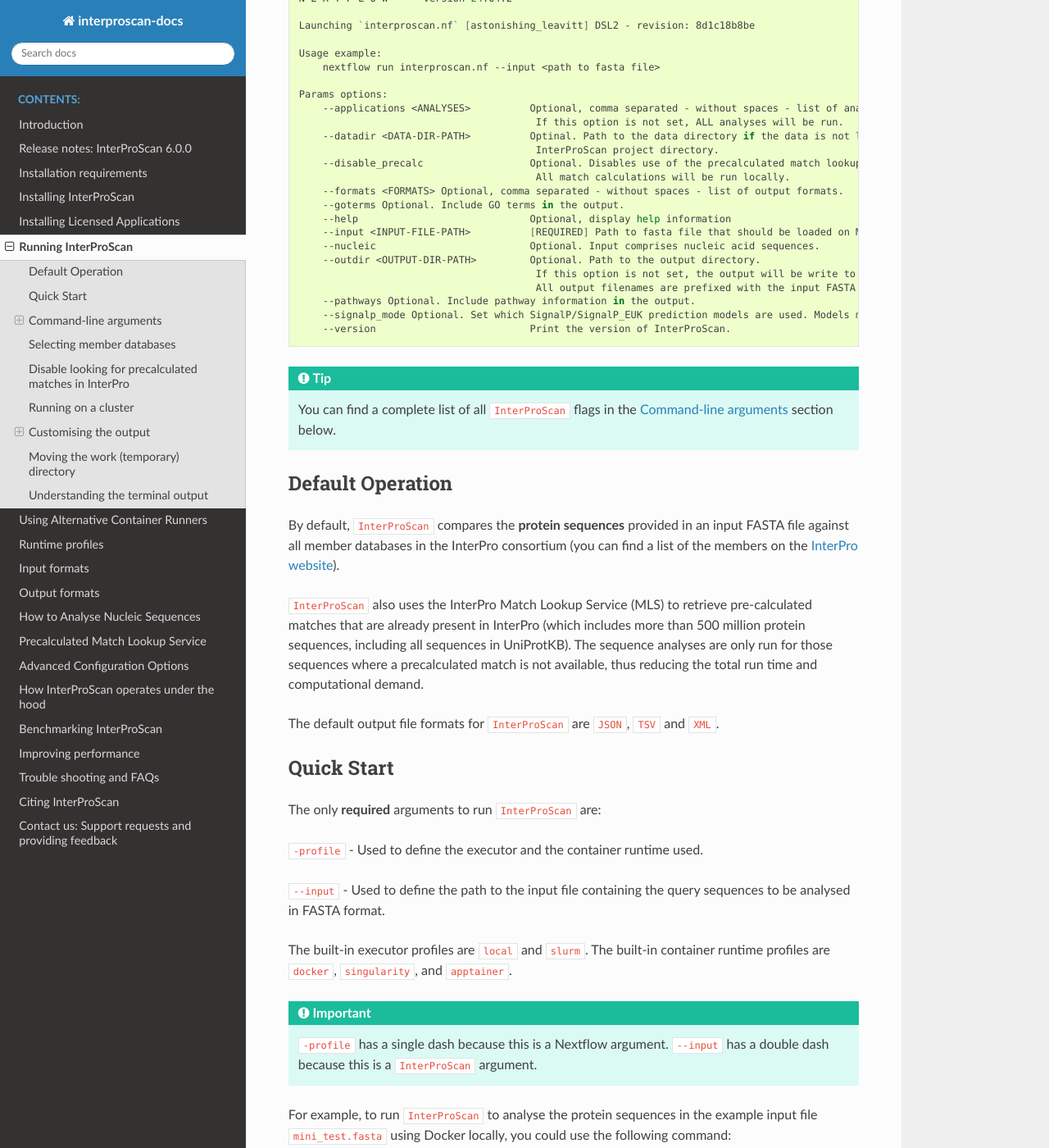
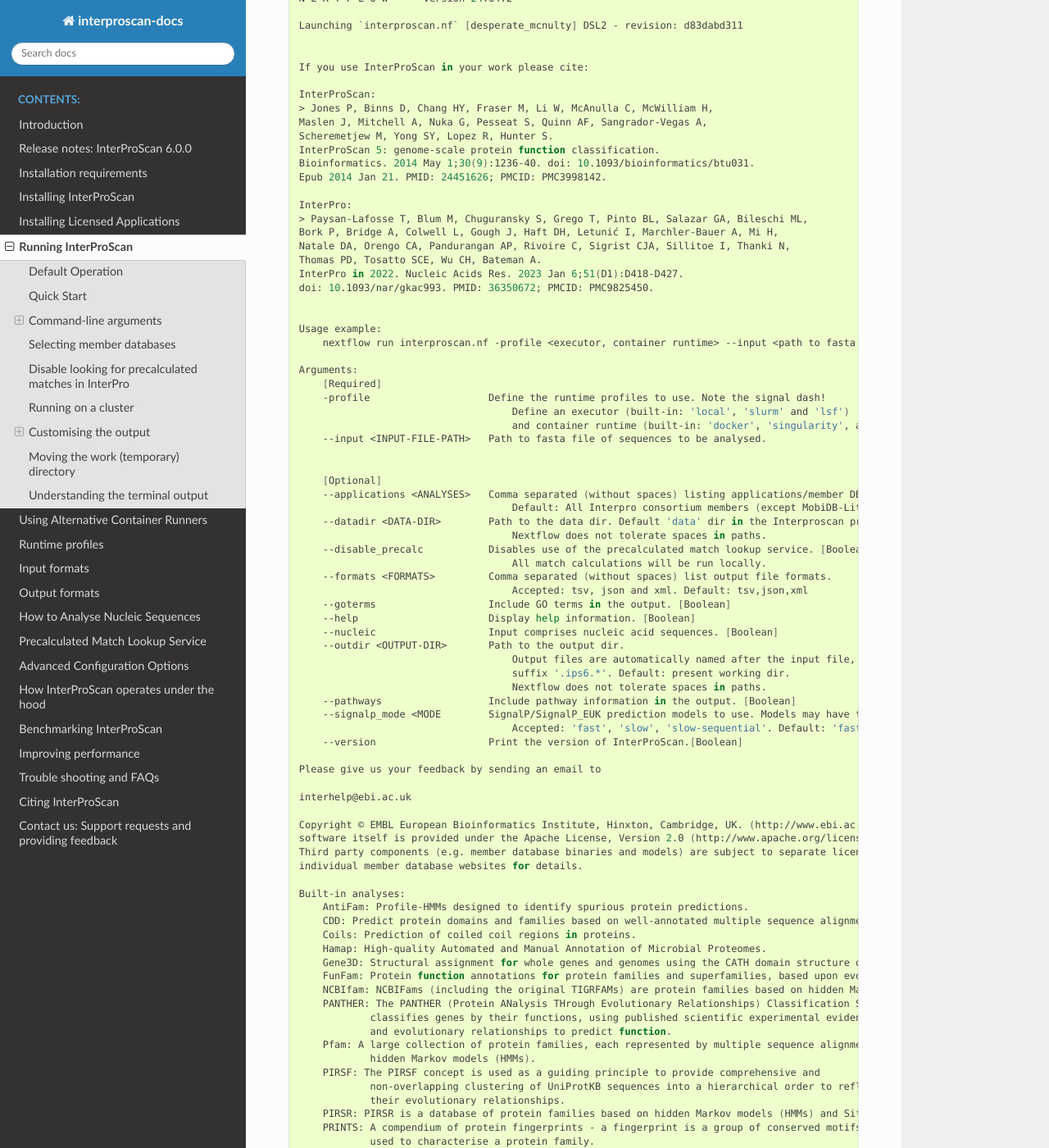
Before and after one commit to ebi-pf-team/interproscan-docs, a Sphinx documentation site: the page built from docs/HowToRun.rst, in a window 1280 px wide and 1400 px high, scrolled down 592 px. Shown: the whole window at 82% size. Built offline with Sphinx 7.4.7 and the Read the Docs theme 2.0.0, drawn with Linux system fonts in a browser that asks for light colours; some of the changed text lies outside the part shown.

Commit message:
update help msg

```diff
--- a/docs/HowToRun.rst
+++ b/docs/HowToRun.rst
@@ -23,29 +23,105 @@
 
     N E X T F L O W   ~  version 24.04.2
 
-    Launching `interproscan.nf` [astonishing_leavitt] DSL2 - revision: 8d1c18b8be
+    Launching `interproscan.nf` [desperate_mcnulty] DSL2 - revision: d83dabd311
+
+
+    If you use InterProScan in your work please cite:
+
+    InterProScan:
+    > Jones P, Binns D, Chang HY, Fraser M, Li W, McAnulla C, McWilliam H,
+    Maslen J, Mitchell A, Nuka G, Pesseat S, Quinn AF, Sangrador-Vegas A,
+    Scheremetjew M, Yong SY, Lopez R, Hunter S.
+    InterProScan 5: genome-scale protein function classification.
+    Bioinformatics. 2014 May 1;30(9):1236-40. doi: 10.1093/bioinformatics/btu031.
+    Epub 2014 Jan 21. PMID: 24451626; PMCID: PMC3998142.
+
+    InterPro:
+    > Paysan-Lafosse T, Blum M, Chuguransky S, Grego T, Pinto BL, Salazar GA, Bileschi ML,
+    Bork P, Bridge A, Colwell L, Gough J, Haft DH, Letunić I, Marchler-Bauer A, Mi H,
+    Natale DA, Orengo CA, Pandurangan AP, Rivoire C, Sigrist CJA, Sillitoe I, Thanki N,
+    Thomas PD, Tosatto SCE, Wu CH, Bateman A.
+    InterPro in 2022. Nucleic Acids Res. 2023 Jan 6;51(D1):D418-D427.
+    doi: 10.1093/nar/gkac993. PMID: 36350672; PMCID: PMC9825450.
+
 
     Usage example:
-        nextflow run interproscan.nf --input <path to fasta file>
+        nextflow run interproscan.nf -profile <executor, container runtime> --input <path to fasta file>
 
-    Params options:
-        --applications <ANALYSES>          Optional, comma separated - without spaces - list of analysis methods (i.e. member databases/applications).
-                                            If this option is not set, ALL analyses will be run.
-        --datadir <DATA-DIR-PATH>          Optinal. Path to the data directory if the data is not located in the
-                                            InterProScan project directory.
-        --disable_precalc                  Optional. Disables use of the precalculated match lookup service.
-                                            All match calculations will be run locally.
-        --formats <FORMATS> Optional, comma separated - without spaces - list of output formats.
-        --goterms Optional. Include GO terms in the output.
-        --help                             Optional, display help information
-        --input <INPUT-FILE-PATH>          [REQUIRED] Path to fasta file that should be loaded on Master startup.
-        --nucleic                          Optional. Input comprises nucleic acid sequences.
-        --outdir <OUTPUT-DIR-PATH>         Optional. Path to the output directory.
-                                            If this option is not set, the output will be write to the current working dir.
-                                            All output filenames are prefixed with the input FASTA filename.
-        --pathways Optional. Include pathway information in the output.
-        --signalp_mode Optional. Set which SignalP/SignalP_EUK prediction models are used. Models may have to be installed. Accepted: 'fast', 'slow', 'slow-sequential'. Default: 'fast'.
-        --version                          Print the version of InterProScan.
+    Arguments:
+        [Required]
+        -profile                    Define the runtime profiles to use. Note the signal dash!
+                                        Define an executor (built-in: 'local', 'slurm' and 'lsf')
+                                        and container runtime (built-in: 'docker', 'singularity', and 'apptainer')
+        --input <INPUT-FILE-PATH>   Path to fasta file of sequences to be analysed.
+
+
+        [Optional]
+        --applications <ANALYSES>   Comma separated (without spaces) listing applications/member DBs to run.
+                                        Default: All Interpro consortium members (except MobiDB-Lite) will run.
+        --datadir <DATA-DIR>        Path to the data dir. Default 'data' dir in the Interproscan project dir.
+                                        Nextflow does not tolerate spaces in paths.
+        --disable_precalc           Disables use of the precalculated match lookup service. [Boolean]
+                                        All match calculations will be run locally.
+        --formats <FORMATS>         Comma separated (without spaces) list output file formats.
+                                        Accepted: tsv, json and xml. Default: tsv,json,xml
+        --goterms                   Include GO terms in the output. [Boolean]
+        --help                      Display help information. [Boolean]
+        --nucleic                   Input comprises nucleic acid sequences. [Boolean]
+        --outdir <OUTPUT-DIR>       Path to the output dir.
+                                        Output files are automatically named after the input file, with the
+                                        suffix '.ips6.*'. Default: present working dir.
+                                        Nextflow does not tolerate spaces in paths.
+        --pathways                  Include pathway information in the output. [Boolean]
+        --signalp_mode <MODE        SignalP/SignalP_EUK prediction models to use. Models may have to be installed.
+                                        Accepted: 'fast', 'slow', 'slow-sequential'. Default: 'fast'.
+        --version                   Print the version of InterProScan.[Boolean]
+
+    Please give us your feedback by sending an email to
+
+    interhelp@ebi.ac.uk
+
+    Copyright © EMBL European Bioinformatics Institute, Hinxton, Cambridge, UK. (http://www.ebi.ac.uk) The InterProScan
+    software itself is provided under the Apache License, Version 2.0 (http://www.apache.org/licenses/LICENSE-2.0.html).
+    Third party components (e.g. member database binaries and models) are subject to separate licensing - please see the
+    individual member database websites for details.
+
+    Built-in analyses:
+        AntiFam: Profile-HMMs designed to identify spurious protein predictions.
+        CDD: Predict protein domains and families based on well-annotated multiple sequence alignment models.
+        Coils: Prediction of coiled coil regions in proteins.
+        Hamap: High-quality Automated and Manual Annotation of Microbial Proteomes.
+        Gene3D: Structural assignment for whole genes and genomes using the CATH domain structure database.
+        FunFam: Protein function annotations for protein families and superfamilies, based upon evolutionary relationships
+        NCBIfam: NCBIFams (including the original TIGRFAMs) are protein families based on hidden Markov models (HMMs).
+        PANTHER: The PANTHER (Protein ANalysis THrough Evolutionary Relationships) Classification System
+                classifies genes by their functions, using published scientific experimental evidence
+                and evolutionary relationships to predict function.
+        Pfam: A large collection of protein families, each represented by multiple sequence alignments and
+                hidden Markov models (HMMs).
+        PIRSF: The PIRSF concept is used as a guiding principle to provide comprehensive and
+                non-overlapping clustering of UniProtKB sequences into a hierarchical order to reflect
+                their evolutionary relationships.
+        PIRSR: PIRSR is a database of protein families based on hidden Markov models (HMMs) and Site Rules.
+        PRINTS: A compendium of protein fingerprints - a fingerprint is a group of conserved motifs
+                used to characterise a protein family.
+        ProSite_Patterns: Documentation entries describing protein domains, families and functional sites.
+                PROSITE patterns are simple, descriptive motifs representing conserved sequences.
+        ProSite_Profiles: Documentation entries describing protein domains, families and functional sites.
+                PROSITE profiles are detailed, position-specific scoring matrices that offer a more sensitive
+                and comprehensive means of identifying and classifying protein domains and families.
+        SFLD: SFLD is a database of protein families based on hidden Markov models (HMMs).
+        SUPERFAMILY: SUPERFAMILY is a database of structural and functional annotations for all proteins and genomes.
+        SMART: SMART allows the identification and analysis of domain architectures based on hidden Markov models (HMMs).
+
+    Licensed analyses (require additional installation steps):
+        DeepTMHMM: Coming Soon!
+        MobiDB: Prediction of intrinsically disordered regions in proteins.
+                Runs idrpred to check for hits against a MobiDB-Lite database.
+        Phobius:  A combined transmembrane topology and signal peptide predictor.
+        SignalP: Signal peptide prediction using all SignalP models.
+        SignalP_EUK : Signal peptide prediction using SignalP, and triggers post-processing of the SP
+                predictions by SignalP6 to prevent spurious results (only predicts type Sec/SPI).
 
 .. TIP::
     You can find a complete list of all ``InterProScan`` flags in the `Command-line arguments`_
```
